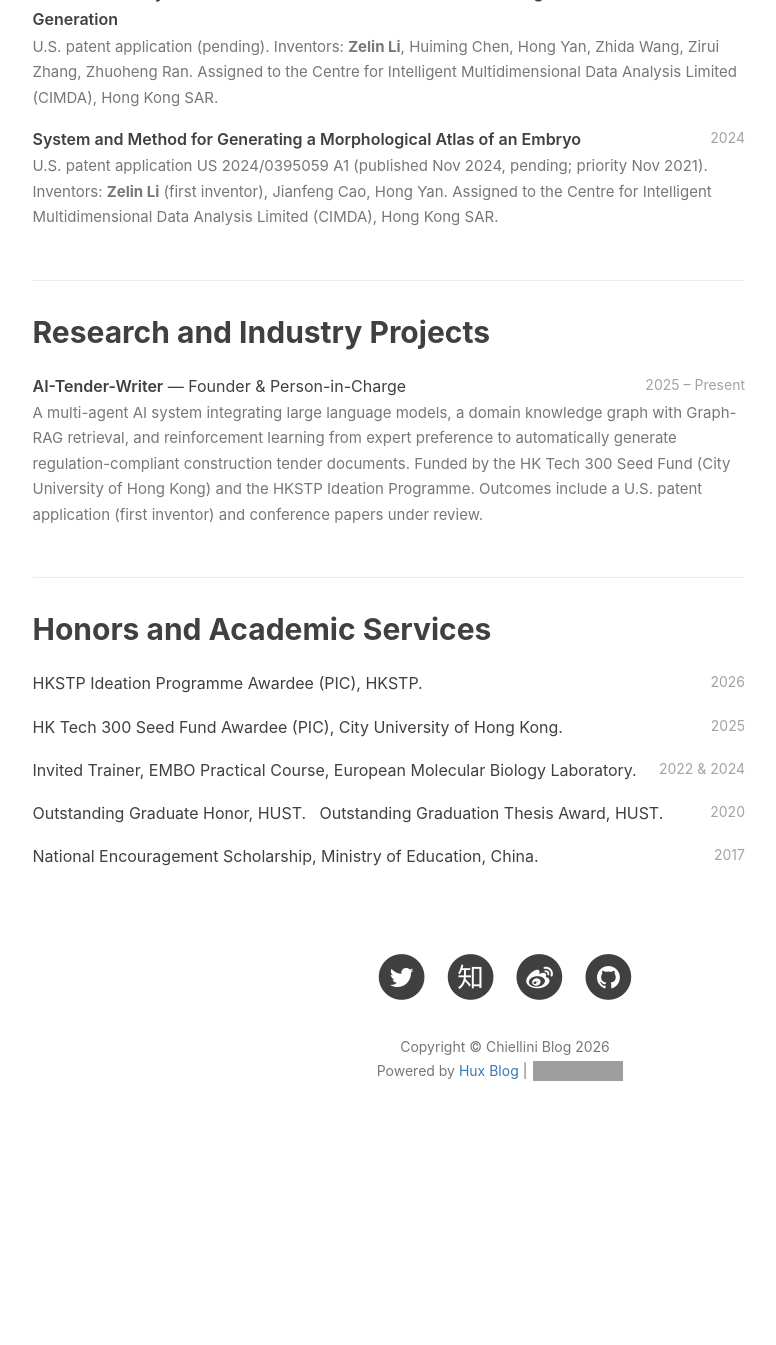
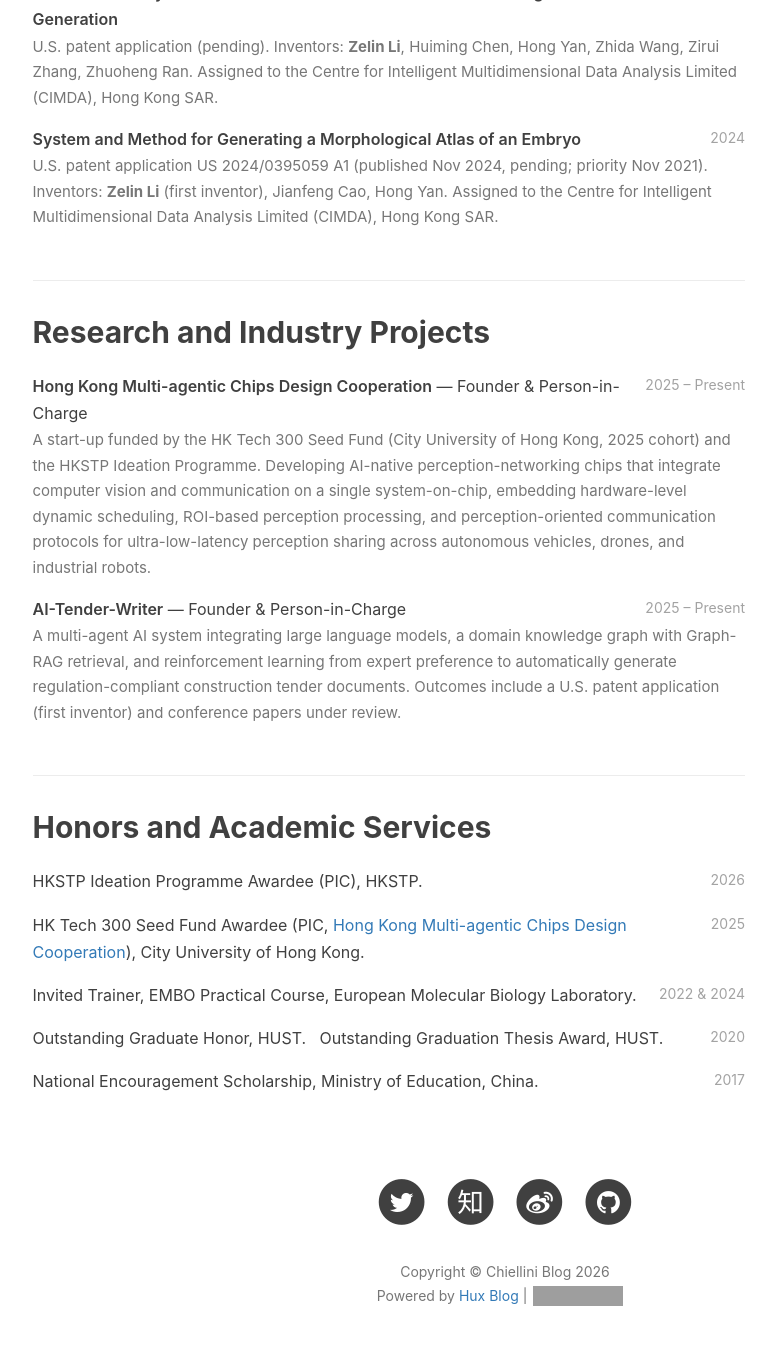
Before and after one commit to chiellini/chiellini.github.io, a Jekyll site: the page built from cv.html, in a window 1280 px wide and 1400 px high, scrolled down 4548 px. Shown: the top 1345 px of the window, without its empty margins (135-911 px from the left). Built offline with Jekyll 4.4.1, drawn with Linux system fonts in a browser that asks for light colours; nearby versions of some CDN libraries; comment, search, counter and statistics services are not loaded; before the commit the page ends 5722 px from its top, so only the background shows below that; some of the changed text lies outside the part shown; grey boxes are pictures that could not be loaded.

Commit message:
Fix HK Tech 300 attribution: seed fund belongs to Hong Kong Multi-agentic Chips Design Cooperation; list AI-Tender-Writer as separate project

```diff
--- a/cv.html
+++ b/cv.html
@@ -123,9 +123,10 @@ header-img: "img/tag-bg.jpg"
         I work on computer vision and computational biology. My Ph.D. research at City University of Hong Kong
         developed deep-learning pipelines for 3D/4D microscopic image analysis — segmentation, tracking, and
         lineage analysis of living <em>C.&nbsp;elegans</em> embryos — published at venues including
-        <em>Nature Communications</em>, CVPR, and ICLR. I am currently a Research Associate at CityU HK, and
-        founder of <strong>AI-Tender-Writer</strong> (HK Tech&nbsp;300 Seed Fund &amp; HKSTP Ideation Programme),
-        building multi-agent large-language-model systems for automated tender document generation.
+        <em>Nature Communications</em>, CVPR, and ICLR. I am currently a Research Associate at CityU HK, founder of
+        <strong>Hong Kong Multi-agentic Chips Design Cooperation</strong> (HK Tech&nbsp;300 Seed Fund team), developing
+        AI-native perception-networking chips, and of <strong>AI-Tender-Writer</strong>, a multi-agent LLM system for
+        automated tender document generation.
     </p>
 
     <!-- ============ Education ============ -->
@@ -296,12 +297,23 @@ header-img: "img/tag-bg.jpg"
 
     <div class="cv-row clearfix">
         <span class="cv-date">2025 – Present</span>
+        <span class="cv-what">Hong Kong Multi-agentic Chips Design Cooperation</span> — Founder &amp; Person-in-Charge<br>
+        <span class="cv-note">
+            A start-up funded by the HK Tech 300 Seed Fund (City University of Hong Kong, 2025 cohort) and the
+            HKSTP Ideation Programme. Developing AI-native perception-networking chips that integrate computer vision
+            and communication on a single system-on-chip, embedding hardware-level dynamic scheduling, ROI-based
+            perception processing, and perception-oriented communication protocols for ultra-low-latency perception
+            sharing across autonomous vehicles, drones, and industrial robots.
+        </span>
+    </div>
+
+    <div class="cv-row clearfix">
+        <span class="cv-date">2025 – Present</span>
         <span class="cv-what">AI-Tender-Writer</span> — Founder &amp; Person-in-Charge<br>
         <span class="cv-note">
             A multi-agent AI system integrating large language models, a domain knowledge graph with Graph-RAG retrieval,
             and reinforcement learning from expert preference to automatically generate regulation-compliant construction
-            tender documents. Funded by the HK Tech 300 Seed Fund (City University of Hong Kong) and the HKSTP Ideation
-            Programme. Outcomes include a U.S. patent application (first inventor) and conference papers under review.
+            tender documents. Outcomes include a U.S. patent application (first inventor) and conference papers under review.
         </span>
     </div>
 
@@ -314,7 +326,7 @@ header-img: "img/tag-bg.jpg"
     </div>
     <div class="cv-row clearfix">
         <span class="cv-date">2025</span>
-        HK Tech 300 Seed Fund Awardee (PIC), City University of Hong Kong.
+        HK Tech 300 Seed Fund Awardee (PIC, <a href="https://www.cityu.edu.hk/zh-cn/hktech300/start-ups/seed-fund-teams/hong-kong-multi-agentic-chips-design-cooperation">Hong Kong Multi-agentic Chips Design Cooperation</a>), City University of Hong Kong.
     </div>
     <div class="cv-row clearfix">
         <span class="cv-date">2022 &amp; 2024</span>
```
